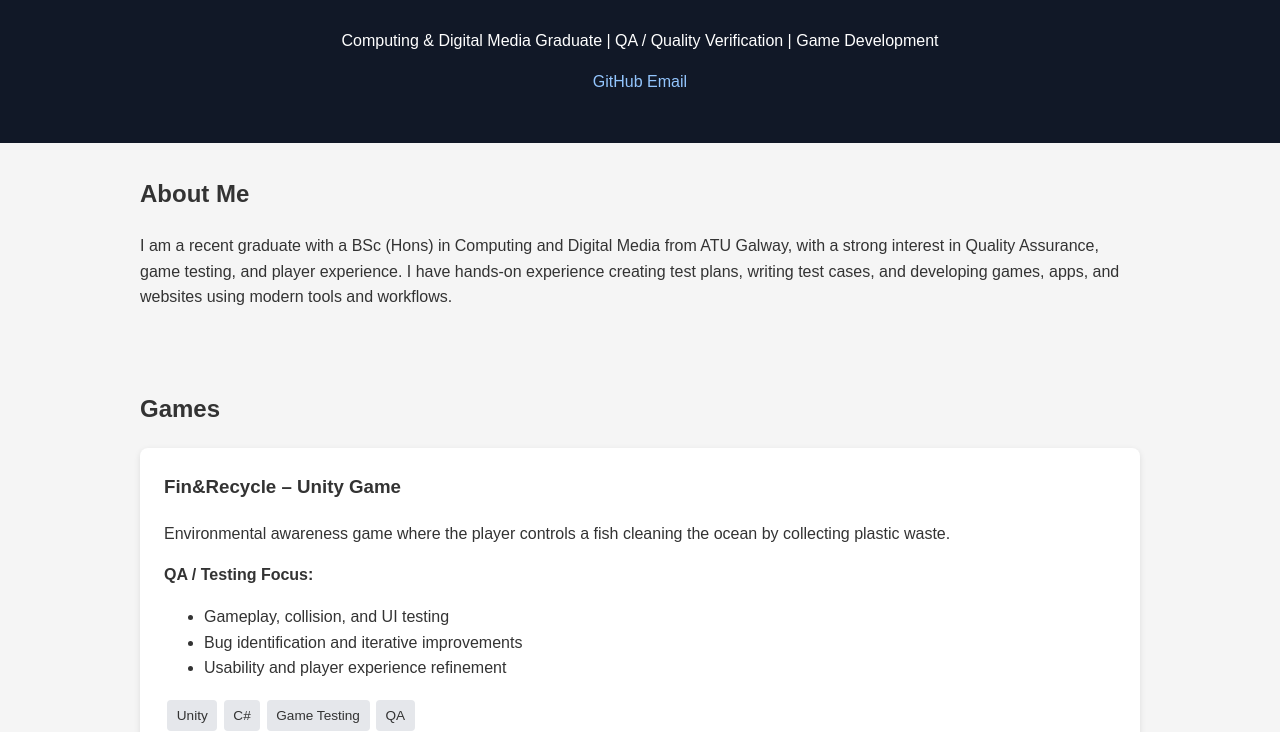
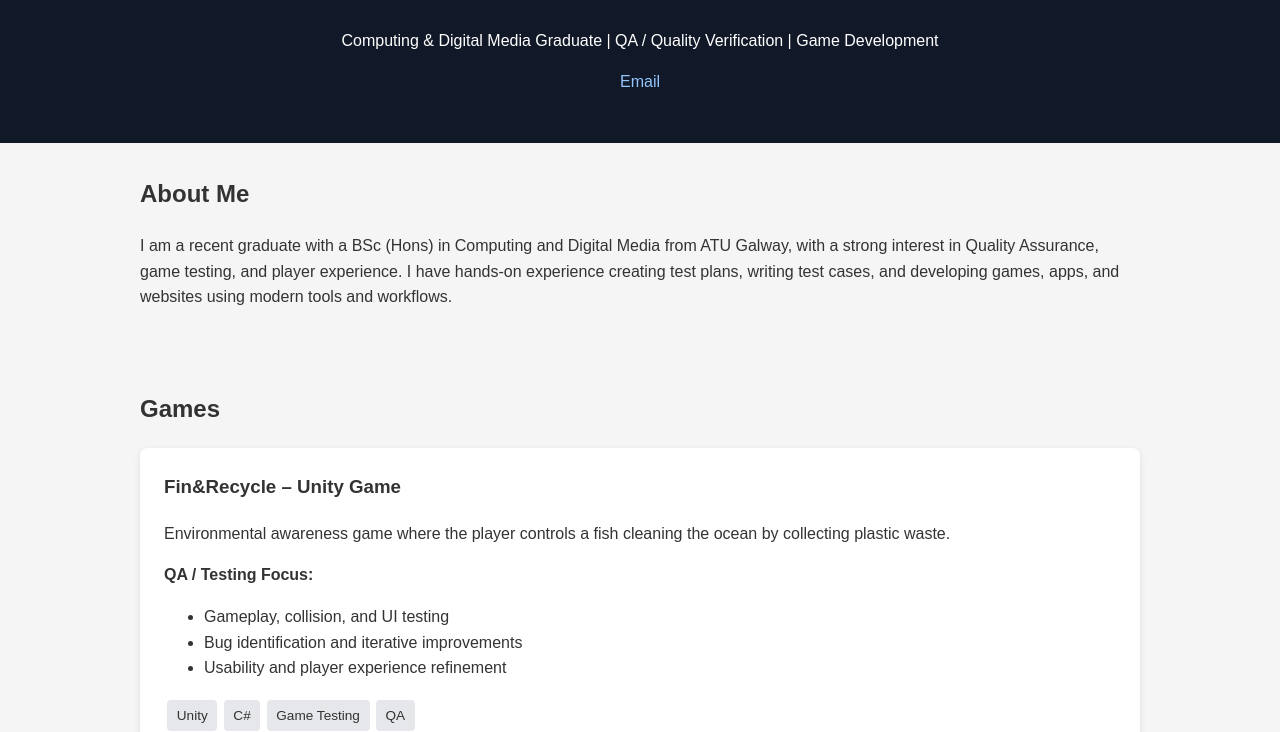
Before and after one commit to leoncasburn/portfolio, a plain HTML site: page index.html in a window 1280 px wide. Shown: the part 77-809 px from the top of the page. Drawn offline with Linux system fonts and the light colour scheme.

Commit message:
Update index.html

```diff
--- a/index.html
+++ b/index.html
@@ -67,7 +67,6 @@
     <h1>Leon Casburn</h1>
     <p>Computing & Digital Media Graduate | QA / Quality Verification | Game Development</p>
     <p>
-        <a href="https://github.com/leoncasburn/portfolio" style="color:#93c5fd">GitHub</a>
         <a href="leoncasburn18@email.com" style="color:#93c5fd">Email</a>
     </p>
 </header>
```
